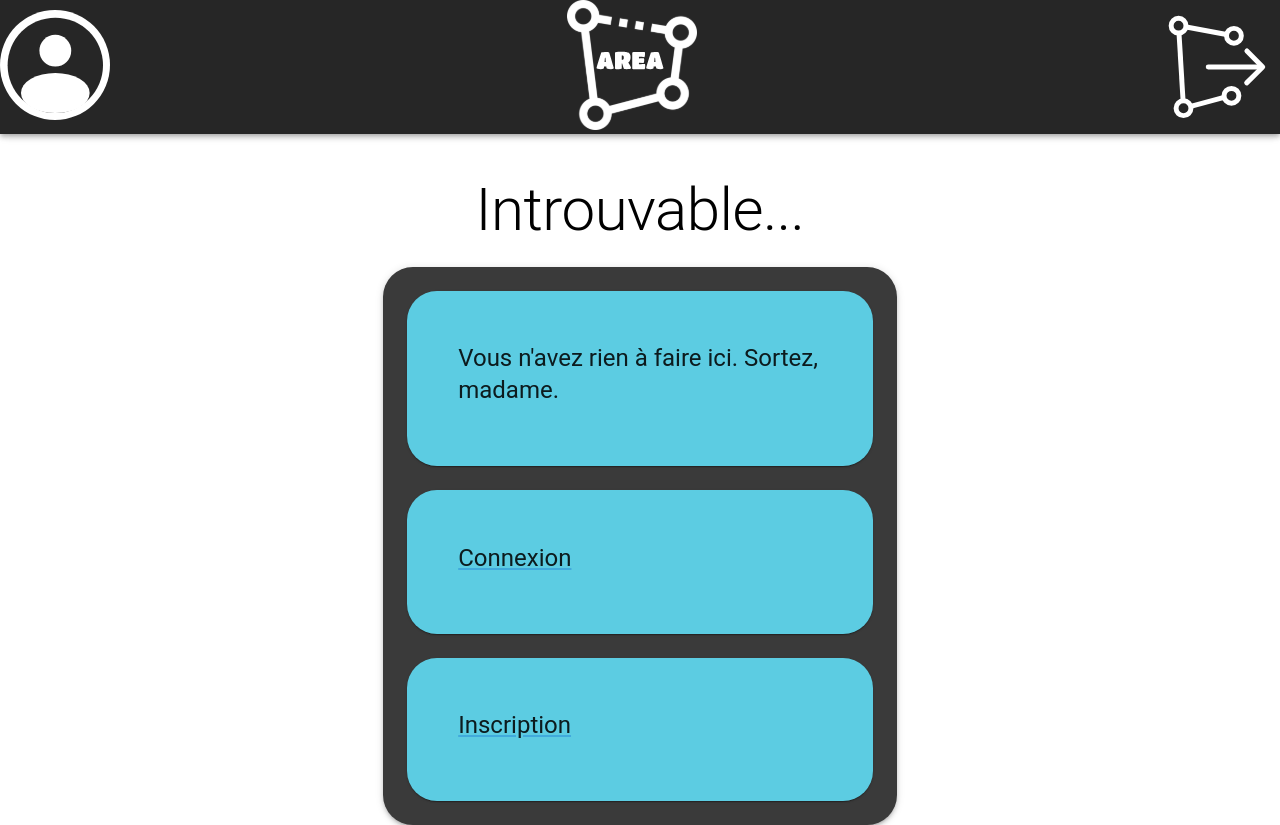
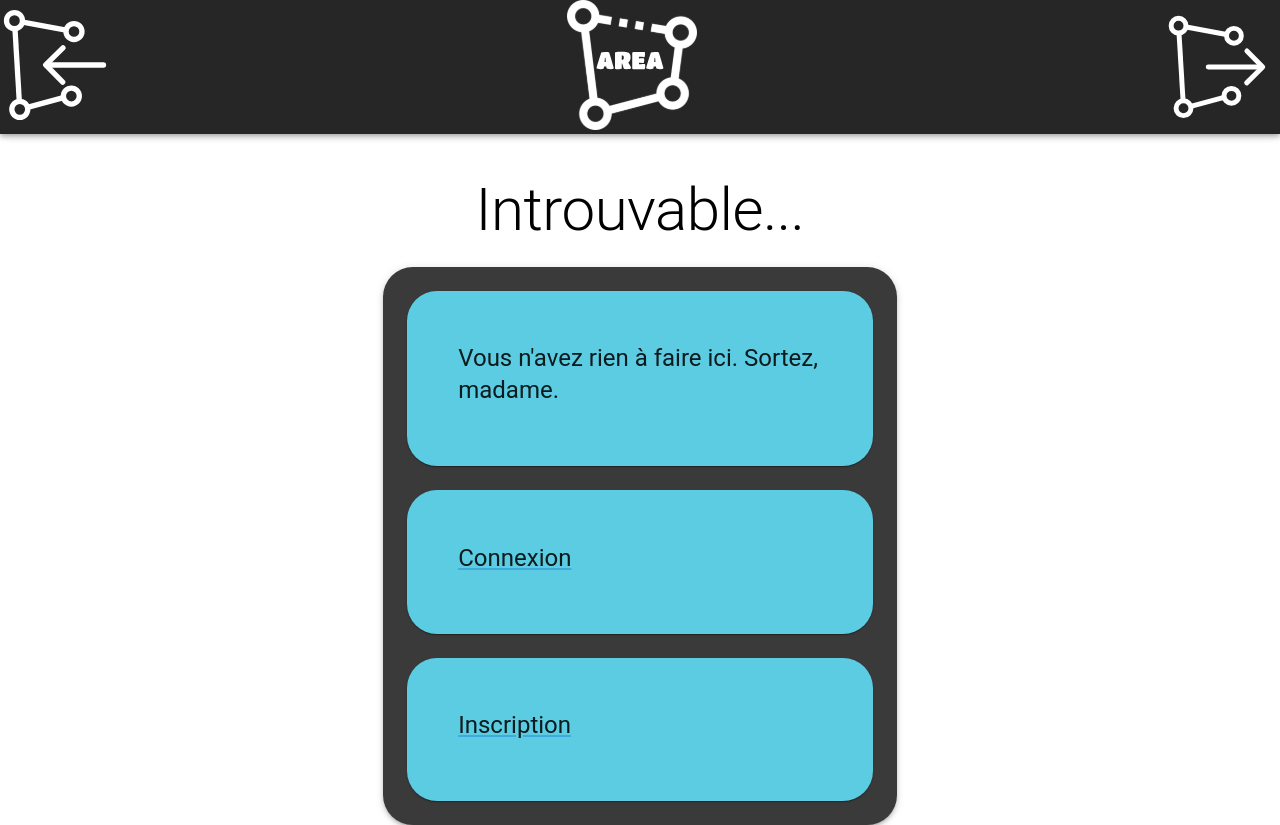
Before and after one commit to ErwanSimonetti/Area, a React (Create React App) app in the folder web/web-app/: page /user/services in a window 1280 px wide. Built offline with nearby package versions, Linux system fonts and the light colour scheme.

Commit message:
feat(navbar): conditionned display of left icon either log in or wallet, depending on whether the user is logged in

```diff
--- a/web/web-app/src/Components/Forbidden.js
+++ b/web/web-app/src/Components/Forbidden.js
@@ -33,23 +33,23 @@ export default function Forbidden () {
             <ThemeProvider theme={theme}>
                 <Typography variant='h2' gutterBottom> Introuvable...</Typography>
             </ThemeProvider>
-            <Card container sx={{ ...parentCard }} display={ 'flex' } justifyContent={'center'}>
+            <Card container sx={{ ...parentCard }}>
                 <Card sx={{ ...btmCard }}>
-                    <Typography gutterBottom variant="h5" color={'white'}>
+                    <Typography gutterBottom variant="h5">
                         Vous n&apos;avez rien à faire ici. Sortez, madame.
                     </Typography>
                 </Card>
                 {/* <Button> */}
                     <Link href={'/login'}>
                         <Card sx={{ ...btmCard }}>
-                            <Typography gutterBottom variant="h5" color={'white'}>
+                            <Typography gutterBottom variant="h5">
                                 Connexion
                             </Typography>
                         </Card>
                     </Link>
                     <Link href={'/register'}>
                         <Card sx={{ ...btmCard }}>
-                            <Typography gutterBottom variant="h5" color={'white'}>
+                            <Typography gutterBottom variant="h5">
                                 Inscription
                             </Typography>
                         </Card>
--- /dev/null
+++ b/web/web-app/src/Components/Icons/LogInIcon.js
@@ -0,0 +1,17 @@
+import * as React from 'react'
+
+export default function LogInIcon () {
+    return (
+        <svg width="110" height="110" viewBox="0 0 385 414" fill="none" xmlns="http://www.w3.org/2000/svg">
+            <path d="M66.04 44.6L234 76" stroke="white" strokeWidth="20" strokeMiterlimit="10"/>
+            <path d="M57.91 339.16L41.53 65.5601" stroke="white" strokeWidth="20" strokeMiterlimit="10"/>
+            <path d="M224 330L85.43 367.18" stroke="white" strokeWidth="20" strokeMiterlimit="10"/>
+            <path d="M40 70C56.5685 70 70 56.5685 70 40C70 23.4315 56.5685 10 40 10C23.4315 10 10 23.4315 10 40C10 56.5685 23.4315 70 40 70Z" stroke="white" strokeWidth="20" strokeMiterlimit="10"/>
+            <path d="M264 111C280.569 111 294 97.5685 294 81C294 64.4315 280.569 51 264 51C247.431 51 234 64.4315 234 81C234 97.5685 247.431 111 264 111Z" stroke="white" strokeWidth="20" strokeMiterlimit="10"/>
+            <path d="M254 354C270.569 354 284 340.569 284 324C284 307.431 270.569 294 254 294C237.431 294 224 307.431 224 324C224 340.569 237.431 354 254 354Z" stroke="white" strokeWidth="20" strokeMiterlimit="10"/>
+            <path d="M60 404C76.5685 404 90 390.569 90 374C90 357.431 76.5685 344 60 344C43.4315 344 30 357.431 30 374C30 390.569 43.4315 404 60 404Z" stroke="white" strokeWidth="20" strokeMiterlimit="10"/>
+            <path d="M160 207H375" stroke="white" strokeWidth="20" strokeMiterlimit="10" strokeLinecap="round" strokeLinejoin="round"/>
+            <path d="M221.5 271.49L157.51 206.51L222.48 142.52" stroke="white" strokeWidth="20" strokeMiterlimit="10" strokeLinecap="round" strokeLinejoin="round"/>
+        </svg>
+    )
+}
--- a/web/web-app/src/Components/Navbar.js
+++ b/web/web-app/src/Components/Navbar.js
@@ -6,11 +6,12 @@ import { Toolbar, AppBar, Link, Button } from '@mui/material'
 import { Box } from '@mui/system'
 import axios from 'axios'
 import LogoutIcon from './Icons/LogoutIcon'
+import LogInIcon from './Icons/LogInIcon'
 
 const StyledAppBar = styled(AppBar)(({ theme }) => ({
     backgroundColor: '#262626'
 }))
-export default function NavBar ({ setLoggedIn }) {
+export default function NavBar ({ setLoggedIn, loggedIn }) {
     React.useEffect(() => {
         console.log('je fais un truc')
         const cookie = document.cookie.indexOf('jwt')
@@ -34,8 +35,8 @@ export default function NavBar ({ setLoggedIn }) {
         <StyledAppBar position='sticky'>
             <Box style={{ display: 'flex', justifyContent: 'space-between', alignItems: 'center' }}>
                 <Box >
-                    <Link href='/wallet'>
-                        <AccountIcon/>
+                    <Link href={loggedIn ? '/wallet' : '/login'}>
+                        {loggedIn ? <AccountIcon/> : <LogInIcon />}
                     </Link>
                 </Box>
                 <Box >
--- a/web/web-app/src/Components/Wallet.js
+++ b/web/web-app/src/Components/Wallet.js
@@ -5,11 +5,12 @@ import { AREACard } from './Cards'
 import './../App.css'
 import NewAreaButton from './Icons/NewAreaButton'
 import { createTheme, ThemeProvider, Typography } from '@material-ui/core'
+import axios from 'axios'
 
 const services = ['Spotify', 'Twitter', 'Discord', 'Github']
 const actions = ['Un artiste poste un nouveau son', "J'ai ajouté une chanson à une playlist", "Un autre option pour laquelle j'ai pas d'idée"]
 
-export function Wallet () {
+export default function Wallet () {
     const [openDialog, setOpenDialog] = React.useState(false)
     const [singleCard, setSingleCard] = React.useState(false)
     const [cards, setCards] = React.useState([{
@@ -55,6 +56,19 @@ export function Wallet () {
         reactionService: null
     })
 
+    const requestAREAS = (event) => {
+        event.preventDefault()
+        const headers = {
+            'Content-Type': 'text/plain'
+        }
+        axios.get('http://localhost:8080/area/get', { headers })
+        .then(function (response) {
+            console.log(response)
+        }).catch(function (error) {
+            console.log(error)
+        })
+    }
+
     const handleNewCard = () => {
         console.log(singleCard)
         if (singleCard) {
@@ -94,7 +108,7 @@ export function Wallet () {
                     <ThemeProvider theme={theme}>
                         <Typography variant='h2' gutterBottom> Mon Wallet</Typography>
                     </ThemeProvider>
-                    <Button size="small" onClick={ handleOpenDialog } className="newAreaButton">
+                    <Button size="small" onClick={ requestAREAS } className="newAreaButton">
                         <NewAreaButton/>
                     </Button>
                 </Box>
@@ -104,7 +118,7 @@ export function Wallet () {
     )
 }
 
-export function NewCardDialog ({ setNewCard, newCard, ...props }) {
+function NewCardDialog ({ setNewCard, newCard, ...props }) {
     const [openServiceActionDialog, setOpenServiceActionDialog] = React.useState(false)
     const [openActionDialog, setOpenActionDialog] = React.useState(false)
     const [openServiceReactionDialog, setOpenServiceReactionDialog] = React.useState(false)
@@ -175,8 +189,3 @@ export function NewCardDialog ({ setNewCard, newCard, ...props }) {
         </React.Fragment >
     )
 }
-
-Wallet.propTypes = {
-    newCard: propTypes.object
-}
-export default Wallet
```
